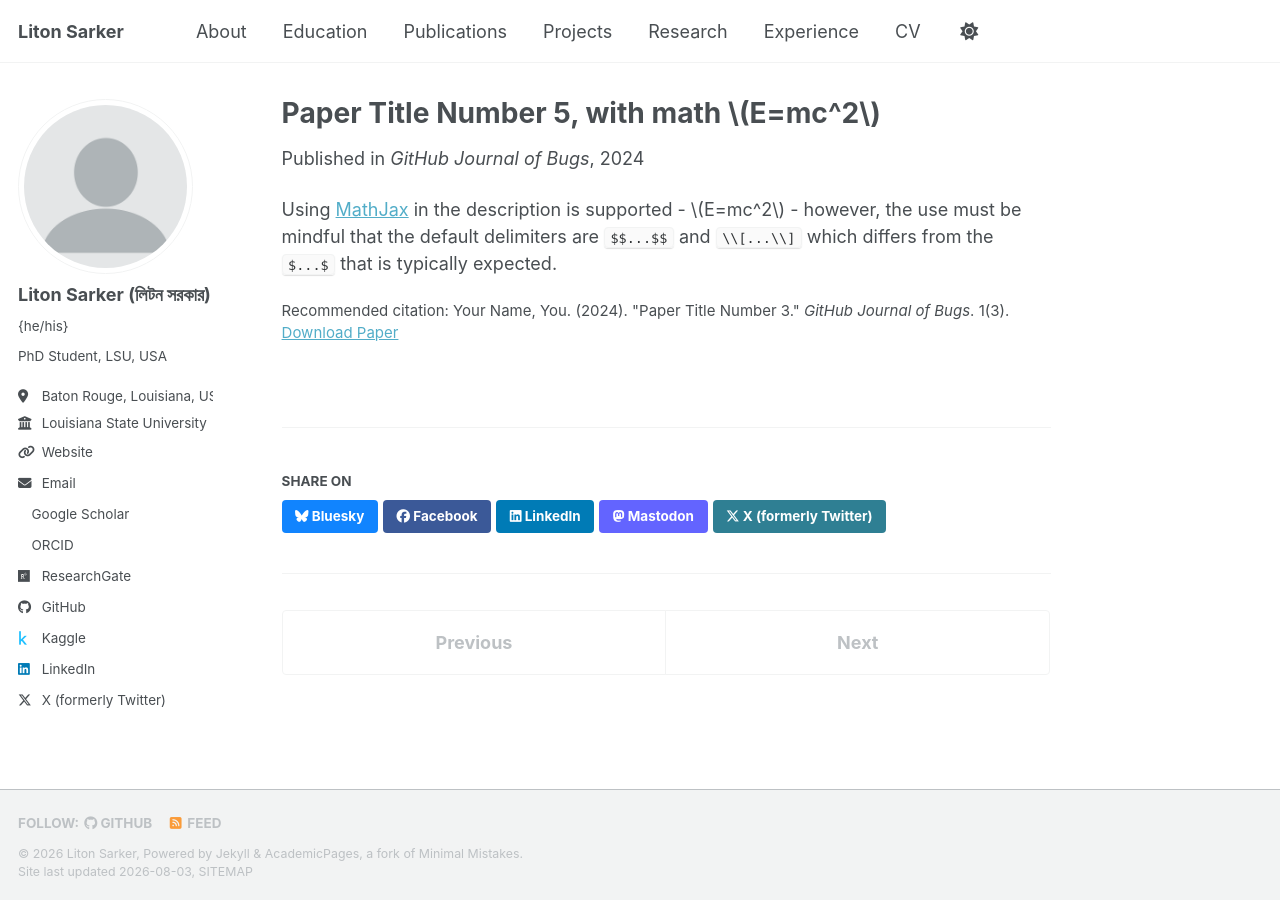
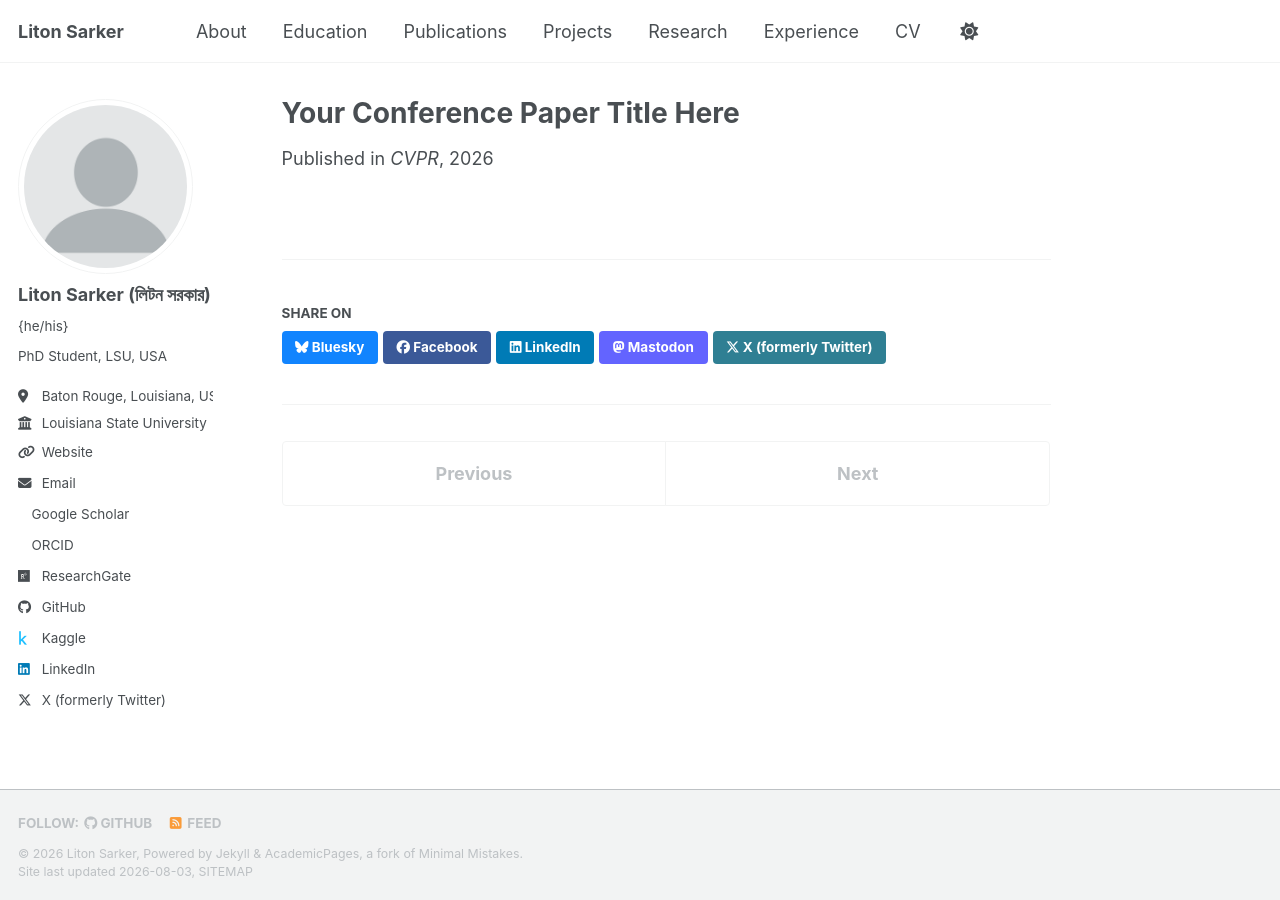
Before and after one commit to Hempgamer/hempgamer.github.io, a Jekyll site: the page built from _publications/2025-06-08-paper-title-number-5.md, in a window 1280 px wide. Built offline with Jekyll 4.4.1, drawn with Linux system fonts in a browser that asks for light colours; a style sheet for code colours, icons or effects is not loaded.

Commit message:
Revise details for Paper Title Number 5
Updated paper details including title, date, and venue.

```diff
--- a/_publications/2025-06-08-paper-title-number-5.md
+++ b/_publications/2025-06-08-paper-title-number-5.md
@@ -1,13 +1,9 @@
 ---
-title: "Paper Title Number 5, with math $$E=mc^2$$"
+title: "Your Conference Paper Title Here"
 collection: publications
+permalink: /publication/2026-conference-paper
+excerpt: "Short abstract..."
+date: 2026-05-01
+venue: "CVPR"
 category: conferences
-permalink: /publication/2024-02-17-paper-title-number-4
-excerpt: 'This paper is about a famous math equation, $$E=mc^2$$'
-date: 2024-02-17
-venue: 'GitHub Journal of Bugs'
-paperurl: 'https://academicpages.github.io/files/paper3.pdf'
-citation: 'Your Name, You. (2024). &quot;Paper Title Number 3.&quot; <i>GitHub Journal of Bugs</i>. 1(3).'
 ---
-
-Using [MathJax](https://www.mathjax.org/) in the description is supported - $$E=mc^2$$ - however, the use must be mindful that the default delimiters are `$$...$$` and `\\[...\\]` which differs from the `$...$` that is typically expected.
```
